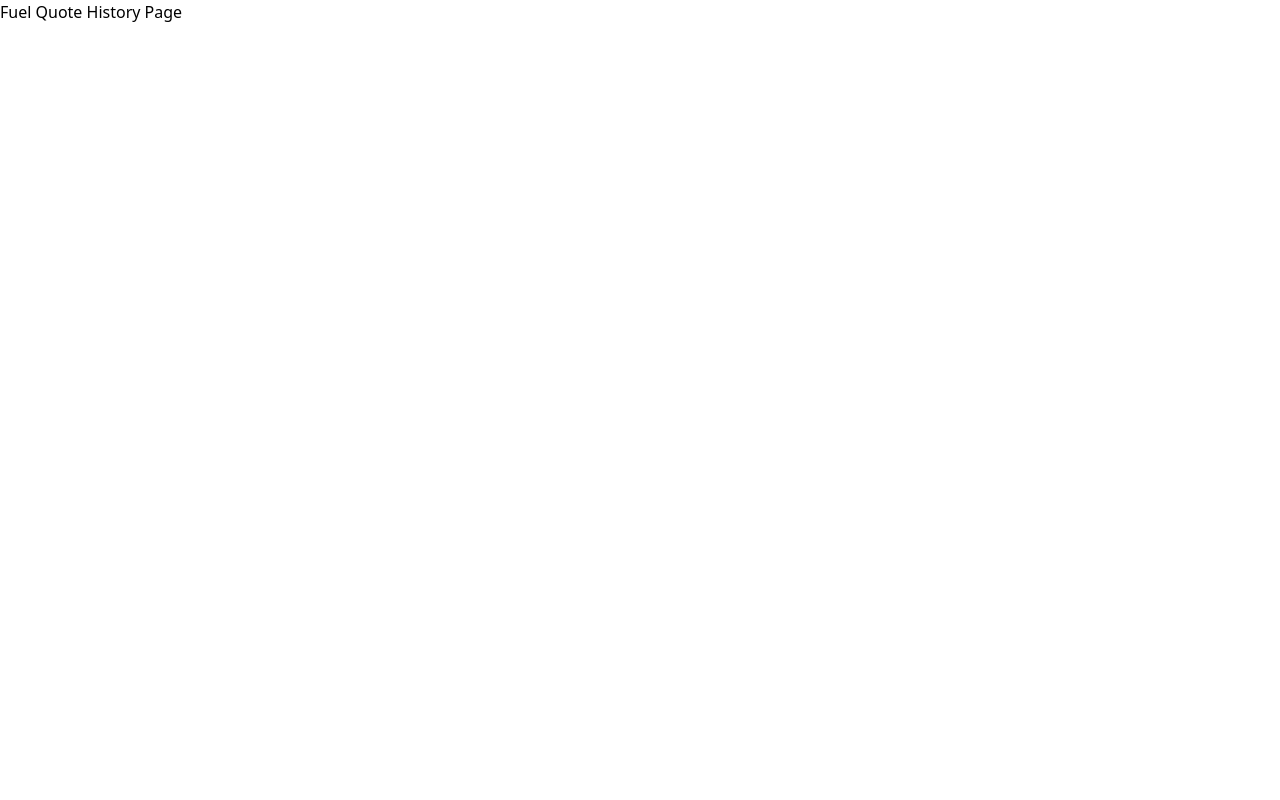
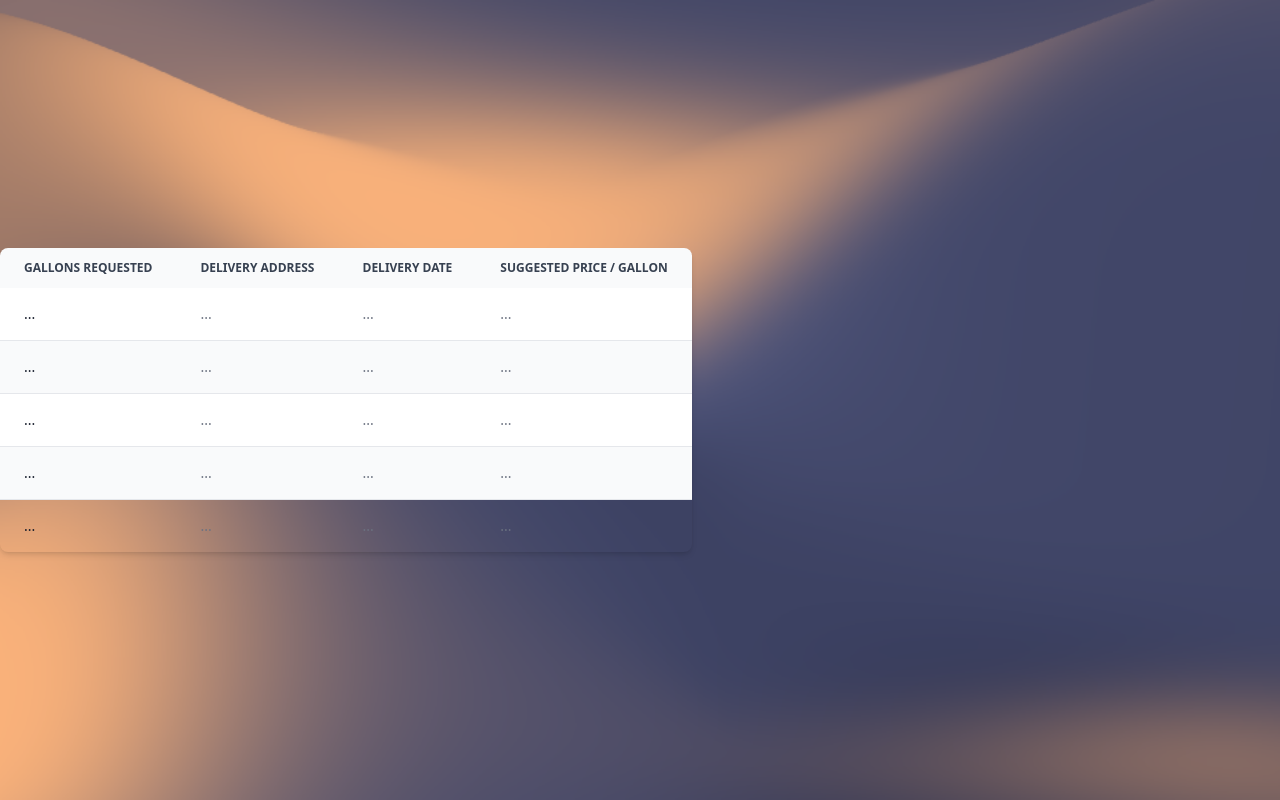
Before and after one commit to jr7072/Software-Design-Project, a Next.js app in the folder singh_project/: page /fuel_quote_history in a window 1280 px wide. Built offline with nearby package versions, Linux system fonts and the light colour scheme.

Commit message:
registration and half of quote_history

```diff
--- a/singh_project/src/pages/fuel_quote_history.js
+++ b/singh_project/src/pages/fuel_quote_history.js
@@ -3,7 +3,113 @@
 const FuelQuoteHistory = () => {
 
     return (
-        <h1>Fuel Quote History Page</h1>
+        <div class = "flex h-screen w-screen">
+            <div class="flex-1 bg-quote_history bg-cover bg-center bg-no-repeat">
+<div class ="w-screen h-screen flex justify center items-center">
+
+<div class="relative overflow-x-auto shadow-md sm:rounded-lg">
+    <table class="w-full text-sm text-left text-gray-500 dark:text-gray-400">
+        <thead class="text-xs text-gray-700 uppercase bg-gray-50 dark:bg-gray-700 dark:text-gray-400">
+            <tr>
+                <th scope="col" class="px-6 py-3">
+                    Gallons Requested
+                </th>
+                <th scope="col" class="px-6 py-3">
+                    Delivery Address
+                </th>
+                <th scope="col" class="px-6 py-3">
+                Delivery Date
+                </th>
+                <th scope="col" class="px-6 py-3">
+                Suggested Price / gallon
+                </th>
+
+            </tr>
+        </thead>
+        <tbody>
+            <tr class="bg-white border-b dark:bg-gray-900 dark:border-gray-700">
+                <th scope="row" class="px-6 py-4 font-medium text-gray-900 whitespace-nowrap dark:text-white">
+                    ...
+                </th>
+                <td class="px-6 py-4">
+                    ...
+                </td>
+                <td class="px-6 py-4">
+                    ...
+                </td>
+                <td class="px-6 py-4">
+                    ...
+                </td>
+
+            </tr>
+            <tr class="border-b bg-gray-50 dark:bg-gray-800 dark:border-gray-700">
+                <th scope="row" class="px-6 py-4 font-medium text-gray-900 whitespace-nowrap dark:text-white">
+                    ...
+                </th>
+                <td class="px-6 py-4">
+                    ...
+                </td>
+                <td class="px-6 py-4">
+                    ...
+                </td>
+                <td class="px-6 py-4">
+                    ...
+                </td>
+
+            </tr>
+            <tr class="bg-white border-b dark:bg-gray-900 dark:border-gray-700">
+                <th scope="row" class="px-6 py-4 font-medium text-gray-900 whitespace-nowrap dark:text-white">
+                    ...
+                </th>
+                <td class="px-6 py-4">
+                    ...
+                </td>
+                <td class="px-6 py-4">
+                    ...
+                </td>
+                <td class="px-6 py-4">
+                    ...
+                </td>
+
+            </tr>
+            <tr class="border-b bg-gray-50 dark:bg-gray-800 dark:border-gray-700">
+                <th scope="row" class="px-6 py-4 font-medium text-gray-900 whitespace-nowrap dark:text-white">
+                    ...
+                </th>
+                <td class="px-6 py-4">
+                    ...
+                </td>
+                <td class="px-6 py-4">
+                    ...
+                </td>
+                <td class="px-6 py-4">
+                    ...
+                </td>
+
+            </tr>
+            <tr>
+                <th scope="row" class="px-6 py-4 font-medium text-gray-900 whitespace-nowrap dark:text-white">
+                    ...
+                </th>
+                <td class="px-6 py-4">
+                    ...
+                </td>
+                <td class="px-6 py-4">
+                    ...
+                </td>
+                <td class="px-6 py-4">
+                    ...
+                </td>
+
+            </tr>
+        </tbody>
+    </table>
+</div>
+
+
+            </div>
+        </div>
+        </div>
     )
 }
 
--- a/singh_project/src/pages/registration.js
+++ b/singh_project/src/pages/registration.js
@@ -26,15 +26,20 @@ const Registration = () => {
                         placeholder="Password" />
 
 
-                    <button
+                    {/* <button
 
                         type = "button"
                         href = "#"
                         class="mt-4 w-full bg-orange-300 font-semibold py-2 rounded-md  tracking-wide">
                         Submit
 
-                    </button>
+                    </button> */}
 
+
+                    <a href="../login/"
+                        class="rounded-lg bg-yellow-600 px-3 py-2 text-white transition hover:bg-red-700 items-center">Submit
+
+                    </a>
 
 
                     {/* <a href="../login/"
--- a/singh_project/tailwind.config.js
+++ b/singh_project/tailwind.config.js
@@ -8,6 +8,7 @@ module.exports = {
     extend: {
       backgroundImage: {
         'registration_pattern': "url('/register_pattern.png')",
+        'quote_history': "url('/quote_history.png')",
 
       }
     },
```
Also changed, not shown: singh_project/public/quote_history.png (added).
